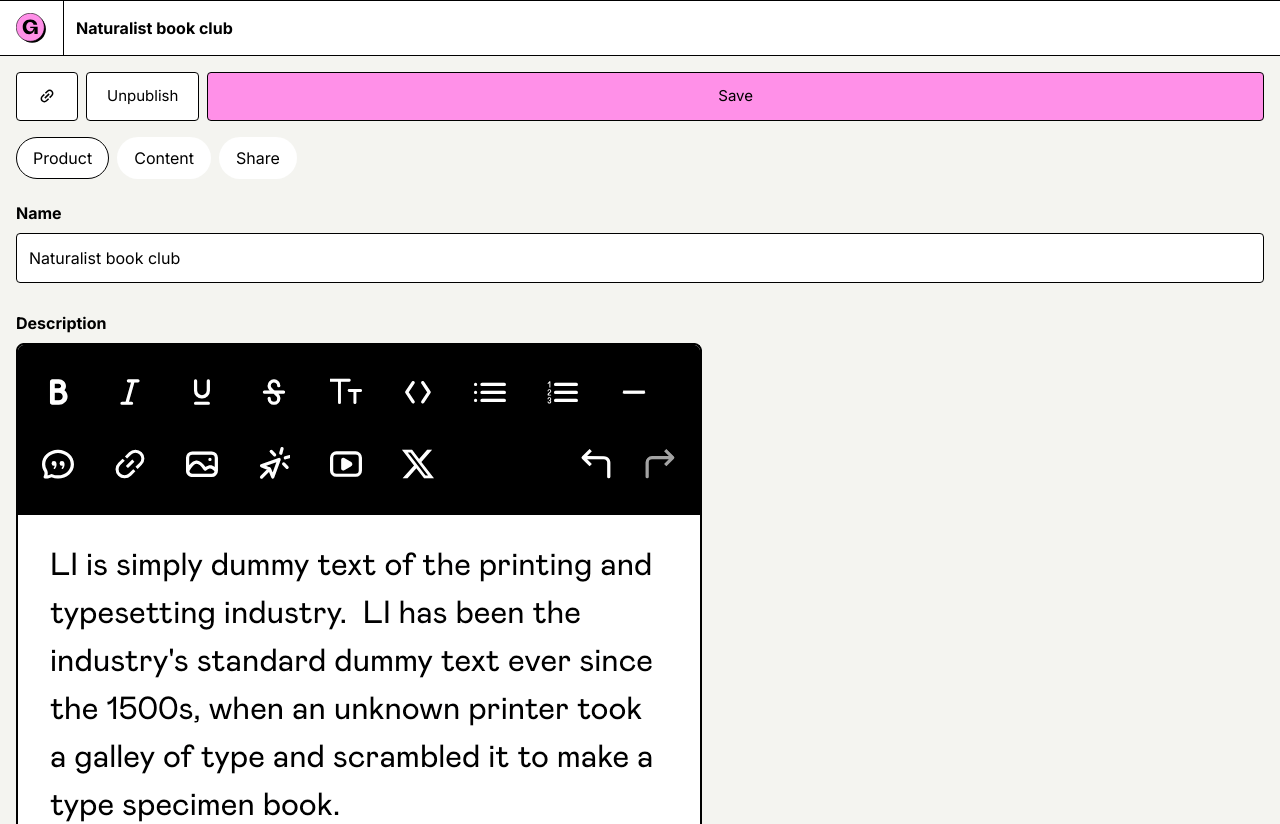
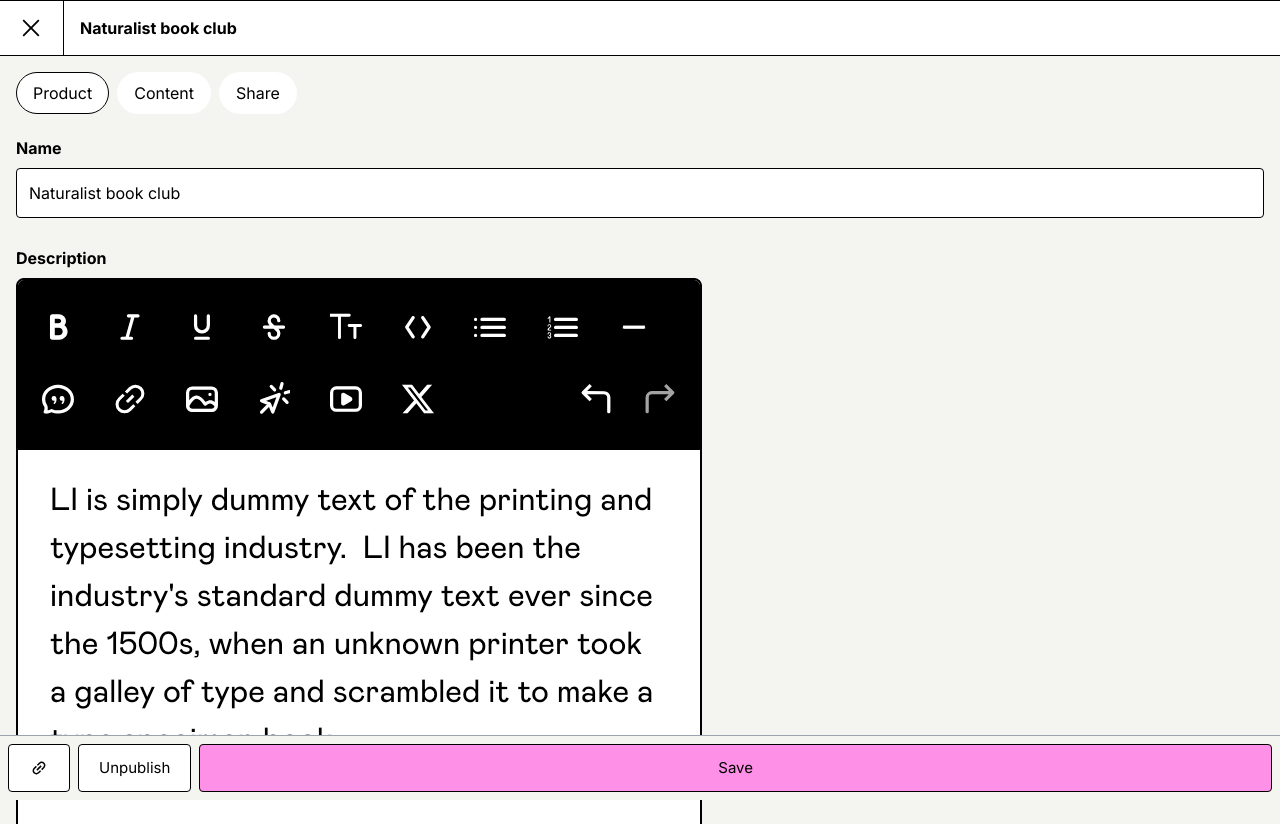
Before and after one commit to alexhollender/gumroad-prototype, a Next.js app: page /products/edit/book-club in a window 1280 px wide. Shown: the top 824 px of the page. Built offline with nearby package versions, Linux system fonts and the light colour scheme.

Commit message:
minor fixes

```diff
--- a/src/GlobalContext.tsx
+++ b/src/GlobalContext.tsx
@@ -63,7 +63,7 @@ export function GlobalProvider({ children }: { children: React.ReactNode }) {
 
   const [productTitle, setProductTitle] = React.useState<string>("");
 
-  const [navVersion, setNavVersion] = React.useState<string>("b");
+  const [navVersion, setNavVersion] = React.useState<string>("c");
 
   return (
     <GlobalContext.Provider
--- a/src/components/EditProductHeaderB.tsx
+++ b/src/components/EditProductHeaderB.tsx
@@ -22,7 +22,7 @@ const EditProductHeaderB = () => {
           </p>
         </div>
       </header>
-      <div className="p-4">
+      <div className="p-2 mb-2 border-b border-gray-400">
         <div className="flex gap-2">
           <Button classes={["btn-secondary-w", "btn-icon"]} icon="link" />
           <Button classes={["btn-secondary-w"]} label="Unpublish" />
--- a/src/components/EditProductHeaderC.tsx
+++ b/src/components/EditProductHeaderC.tsx
@@ -22,11 +22,11 @@ const EditProductHeaderC = () => {
           </h1>
         </div>
       </header>
-      <div className="p-4 fixed bottom-0 z-10 bg-background border-t border-black w-full">
+      <div className="p-2 fixed bottom-0 z-10 bg-background border-t border-gray-400 w-full">
         <div className="flex gap-2">
           <Button classes={["btn-secondary-w", "btn-icon"]} icon="link" />
           <Button classes={["btn-secondary-w"]} label="Unpublish" />
-          <Button classes={["btn-primary"]} label="Save" />
+          <Button classes={["btn-primary", "flex-1"]} label="Save" />
         </div>
       </div>
     </div>
--- a/src/components/NewProductHeaderB.tsx
+++ b/src/components/NewProductHeaderB.tsx
@@ -31,7 +31,7 @@ const NewProductHeaderB: React.FC<NewProductHeaderProps> = ({
           )}
         </div>
       </header>
-      <div className="p-4">
+      <div className="p-2 mb-2 border-b border-gray-400">
         {step === "create" && (
           <div className="grid grid-cols-2 gap-2">
             <LinkButton
--- a/src/components/NewProductHeaderC.tsx
+++ b/src/components/NewProductHeaderC.tsx
@@ -31,7 +31,7 @@ const NewProductHeaderC: React.FC<NewProductHeaderProps> = ({
           )}
         </div>
       </header>
-      <div className="p-4 fixed bottom-0 z-10 bg-background border-t border-black w-full">
+      <div className="p-2 fixed bottom-0 z-10 bg-background border-t border-gray-400 w-full">
         {step === "create" && (
           <div className="grid grid-cols-2 gap-2">
             <LinkButton
```
